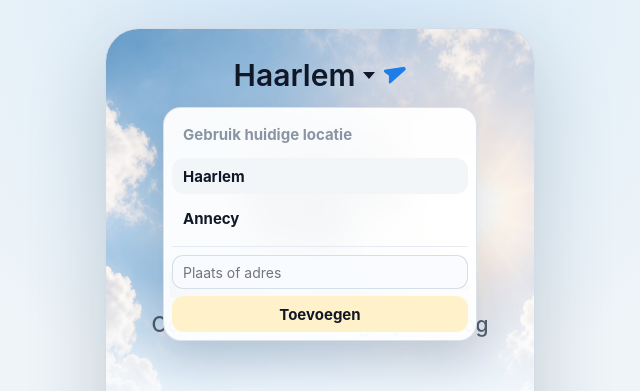
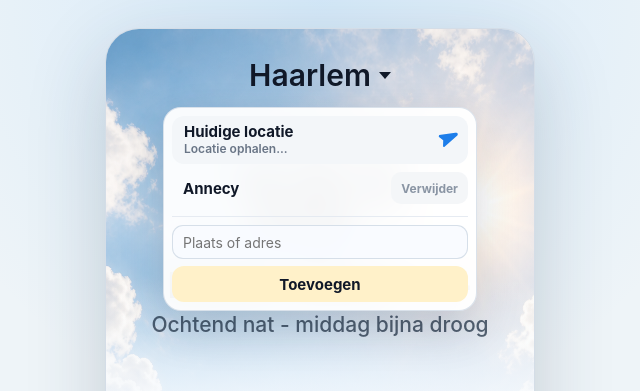
Before and after one commit to jwamsterdam/rainplay, a React (Vite) app: page / in a window 1280 px wide. Both pictures are taken after a click on the button "Haarlem". Shown: the top 391 px of the page, without its empty margins (320-960 px from the left). Built offline with nearby package versions, Linux system fonts and the light colour scheme; no server answers.

Commit message:
GPS selection

```diff
--- a/src/api/googleMaps.ts
+++ b/src/api/googleMaps.ts
@@ -38,6 +38,7 @@ export async function geocodeLocation(query: string): Promise<ForecastLocation>
   if (!result) throw new Error("Locatie niet gevonden.");
 
   return {
+    id: `manual-${Date.now()}`,
     name: displayNameFor(result),
     latitude: roundCoordinate(result.geometry.location.lat),
     longitude: roundCoordinate(result.geometry.location.lng),
--- a/src/api/openMeteo.ts
+++ b/src/api/openMeteo.ts
@@ -1,6 +1,7 @@
 import type { ForecastPoint, HourlyWeather, WeatherKind } from "../types";
 
 export type ForecastLocation = {
+  id?: string;
   name: string;
   latitude: number;
   longitude: number;
--- a/src/components/LocationSelector.tsx
+++ b/src/components/LocationSelector.tsx
@@ -3,6 +3,8 @@ import { useAtom, useAtomValue, useSetAtom } from "jotai";
 import type { ForecastLocation } from "../api/openMeteo";
 import { geocodeLocation, hasGoogleMapsKey } from "../api/googleMaps";
 import {
+  defaultLocation,
+  defaultLocations,
   locationMenuOpenAtom,
   locationStatusAtom,
   savedLocationsAtom,
@@ -11,7 +13,7 @@ import {
 import { LocationArrow } from "./WeatherIcons";
 
 type LocationSelectorProps = {
-  onUseCurrentLocation: () => void;
+  onUseCurrentLocation: () => Promise<void>;
 };
 
 const emptyForm = {
@@ -27,6 +29,7 @@ export function LocationSelector({ onUseCurrentLocation }: LocationSelectorProps
   const [form, setForm] = useState(emptyForm);
   const [formError, setFormError] = useState<string | null>(null);
   const [isAddingLocation, setIsAddingLocation] = useState(false);
+  const gpsLocation = selectedLocation.source === "gps" ? selectedLocation : null;
 
   const addLocation = async () => {
     setFormError(null);
@@ -66,29 +69,37 @@ export function LocationSelector({ onUseCurrentLocation }: LocationSelectorProps
         type="button"
       >
         <span>{selectedLocation.name}</span>
+        {selectedLocation.source === "gps" ? <LocationArrow className="location-button-gps" /> : null}
         <span className="chevron" aria-hidden="true" />
-        <LocationArrow className="location-arrow" />
       </button>
 
       {isOpen ? (
         <div className="location-menu" role="menu">
           <button
-            className="location-menu-item"
+            className={gpsLocation ? "location-menu-current active" : "location-menu-current"}
             disabled={locationStatus === "locating"}
-            onClick={() => {
-              onUseCurrentLocation();
+            onClick={async () => {
+              try {
+                await onUseCurrentLocation();
                 setMenuOpen(false);
+              } catch {
+                // The hook already exposes the user-facing error state.
+              }
             }}
             role="menuitem"
             type="button"
           >
-            Gebruik huidige locatie
+            <span>
+              <strong>{gpsLocation?.name ?? "Huidige locatie"}</strong>
+              <small>{locationStatus === "locating" ? "Locatie ophalen..." : "GPS locatie"}</small>
+            </span>
+            <LocationArrow className="location-menu-arrow" />
           </button>
 
           {savedLocations.map((location) => (
+            <div className="location-menu-row" key={locationKey(location)}>
               <button
                 className={isSameLocation(location, selectedLocation) ? "location-menu-item active" : "location-menu-item"}
-              key={`${location.name}-${location.latitude}-${location.longitude}`}
                 onClick={() => {
                   setSelectedLocation(location);
                   setMenuOpen(false);
@@ -98,6 +109,27 @@ export function LocationSelector({ onUseCurrentLocation }: LocationSelectorProps
               >
                 {location.name}
               </button>
+              {canDeleteLocation(location) ? (
+                <button
+                  aria-label={`${location.name} verwijderen`}
+                  className="location-delete-button"
+                  onClick={() => {
+                    setSavedLocations((locations) => {
+                      const nextLocations = locations.filter((savedLocation) => !isSameLocation(savedLocation, location));
+
+                      if (isSameLocation(selectedLocation, location)) {
+                        setSelectedLocation(nextLocations[0] ?? defaultLocation);
+                      }
+
+                      return nextLocations;
+                    });
+                  }}
+                  type="button"
+                >
+                  Verwijder
+                </button>
+              ) : null}
+            </div>
           ))}
 
           <form
@@ -127,5 +159,14 @@ export function LocationSelector({ onUseCurrentLocation }: LocationSelectorProps
 }
 
 function isSameLocation(a: ForecastLocation, b: ForecastLocation) {
+  if (a.id && b.id) return a.id === b.id;
   return a.name === b.name && a.latitude === b.latitude && a.longitude === b.longitude;
 }
+
+function locationKey(location: ForecastLocation) {
+  return location.id ?? `${location.name}-${location.latitude}-${location.longitude}`;
+}
+
+function canDeleteLocation(location: ForecastLocation) {
+  return location.source === "manual";
+}
--- a/src/hooks/useCurrentLocation.ts
+++ b/src/hooks/useCurrentLocation.ts
@@ -13,12 +13,13 @@ export function useCurrentLocation() {
     if (!("geolocation" in navigator)) {
       setStatus("unsupported");
       setError("Locatie wordt niet ondersteund door deze browser.");
-      return;
+      return Promise.reject(new Error("Locatie wordt niet ondersteund door deze browser."));
     }
 
     setStatus("locating");
     setError(null);
 
+    return new Promise<void>((resolve, reject) => {
       navigator.geolocation.getCurrentPosition(
         async (position) => {
           const latitude = roundCoordinate(position.coords.latitude);
@@ -34,6 +35,7 @@ export function useCurrentLocation() {
           }
 
           setLocation({
+            id: "gps",
             name,
             latitude,
             longitude,
@@ -41,16 +43,19 @@ export function useCurrentLocation() {
             updatedAt: Date.now(),
           });
           setStatus("ready");
+          resolve();
         },
         (error) => {
           if (error.code === error.PERMISSION_DENIED) {
             setStatus("denied");
             setError("Geen locatietoegang.");
+            reject(new Error("Geen locatietoegang."));
             return;
           }
 
           setStatus("error");
           setError("Locatie ophalen lukte niet.");
+          reject(new Error("Locatie ophalen lukte niet."));
         },
         {
           enableHighAccuracy: false,
@@ -58,6 +63,7 @@ export function useCurrentLocation() {
           timeout: 1000 * 12,
         },
       );
+    });
   }, [setError, setLocation, setStatus]);
 
   useEffect(() => {
--- a/src/state/weatherAtoms.ts
+++ b/src/state/weatherAtoms.ts
@@ -7,12 +7,7 @@ export const horizonOptions: HorizonOption[] = ["Hele dag", "+6 uur", "+2 uur"];
 
 export const defaultLocations: ForecastLocation[] = [
   {
-    name: "Haarlem",
-    latitude: 52.3948,
-    longitude: 4.6382,
-    source: "default",
-  },
-  {
+    id: "annecy",
     name: "Annecy",
     latitude: 45.8992,
     longitude: 6.1294,
@@ -20,13 +15,21 @@ export const defaultLocations: ForecastLocation[] = [
   },
 ];
 
+export const defaultLocation: ForecastLocation = {
+  id: "haarlem-default",
+  name: "Haarlem",
+  latitude: 52.3948,
+  longitude: 4.6382,
+  source: "default",
+};
+
 export const selectedDayAtom = atom<DayOption>("Vandaag");
 selectedDayAtom.debugLabel = "selectedDayAtom";
 
 export const selectedHorizonAtom = atom<HorizonOption>("Hele dag");
 selectedHorizonAtom.debugLabel = "selectedHorizonAtom";
 
-export const selectedLocationAtom = atom<ForecastLocation>(defaultLocations[0]);
+export const selectedLocationAtom = atom<ForecastLocation>(defaultLocation);
 selectedLocationAtom.debugLabel = "selectedLocationAtom";
 
 export const savedLocationsAtom = atom<ForecastLocation[]>(defaultLocations);
--- a/src/styles.css
+++ b/src/styles.css
@@ -117,6 +117,13 @@ button {
   transform: rotate(20deg);
 }
 
+.location-button-gps {
+  width: 21px;
+  height: 21px;
+  color: var(--color-accent);
+  transform: rotate(20deg);
+}
+
 .location-menu {
   position: absolute;
   top: calc(100% + 8px);
@@ -132,6 +139,7 @@ button {
   backdrop-filter: blur(18px);
 }
 
+.location-menu-current,
 .location-menu-item,
 .location-add-button {
   min-height: 36px;
@@ -144,6 +152,49 @@ button {
   text-align: left;
 }
 
+.location-menu-current {
+  display: flex;
+  align-items: center;
+  justify-content: space-between;
+  min-height: 48px;
+  padding: 6px 10px 6px 12px;
+  background: var(--color-control);
+}
+
+.location-menu-current span {
+  display: grid;
+  gap: 1px;
+}
+
+.location-menu-current strong {
+  font-size: 15px;
+  line-height: 1.1;
+}
+
+.location-menu-current small {
+  color: var(--color-ink-muted);
+  font-size: 12px;
+  font-weight: 560;
+}
+
+.location-menu-current.active {
+  background: var(--color-best);
+}
+
+.location-menu-arrow {
+  width: 20px;
+  height: 20px;
+  color: var(--color-accent);
+  transform: rotate(20deg);
+}
+
+.location-menu-row {
+  display: grid;
+  grid-template-columns: minmax(0, 1fr) auto;
+  gap: 6px;
+  align-items: center;
+}
+
 .location-menu-item {
   padding: 0 11px;
 }
@@ -154,6 +205,17 @@ button {
 
 .location-menu-item:disabled {
   color: var(--color-ink-soft);
+}
+
+.location-delete-button {
+  min-height: 32px;
+  padding: 0 10px;
+  border: 0;
+  border-radius: 10px;
+  background: rgba(244, 246, 248, 0.92);
+  color: var(--color-ink-soft);
+  font-size: 12px;
+  font-weight: 700;
 }
 
 .location-form {
```
Lines whose indentation alone changed are shown as unchanged.
